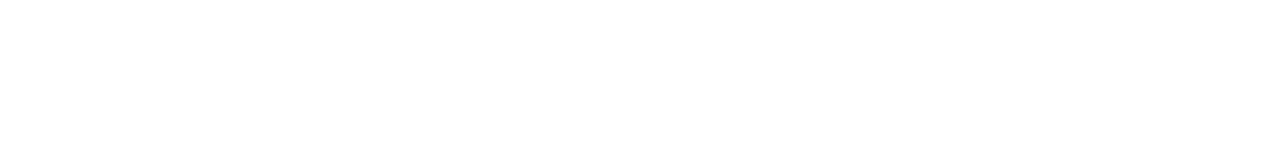
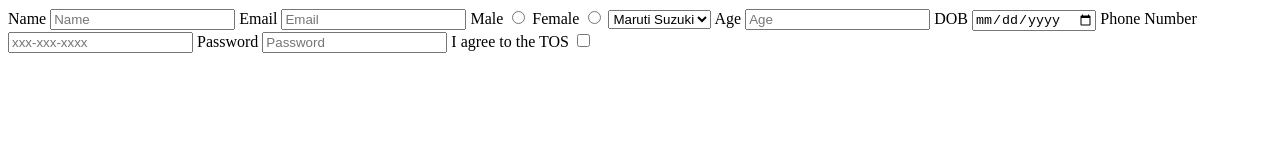
Before and after one commit to acciojob/signup-form-car-Dipto07, a website: page main.html in a window 1280 px wide. Drawn offline with Linux system fonts and the light colour scheme.

Commit message:
created a submission

```diff
--- a/main.html
+++ b/main.html
@@ -7,7 +7,41 @@
 </head>
 
 <body>
-	<!-- the entire body must be written by student -->
+	<form method="post">
+	<label for="name">Name</label>
+	<input type="text" id="name" placeholder="Name" required>
+
+	<label for="email">Email</label>
+	<input type="email" id="email" placeholder="Email" required>
+
+	<label for="gender_m">Male</label>
+	<input type="radio" id="gender_m" name="gender" required>
+
+	<label for="gender_f">Female</label>
+	<input type="radio" id="gender_f" name="gender" required>
+	<select type="select" id="cars" placeholder="--Please choose an option--" required>
+		<option>Maruti Suzuki</option>
+		<option>Hyundai</option>
+		<option>Renault</option>
+	</select>
+
+	<label for="age">Age</label>
+	<input type="number" id="age" placeholder="Age" required>
+
+	<label for="dob">DOB</label>
+	<input type="date" id="dob" required>
+
+	<label for="tel">Phone Number</label>
+	<input type="tel" id="tel" placeholder="xxx-xxx-xxxx">
+
+	<label for="password">Password</label>
+	<input type="password" id="password" placeholder="Password" required>
+
+	<label for="tos">I agree to the TOS</label>
+	<input type="checkbox" id="tos" required>
+
+	</form>
+	<!-- the entire body must be written
     <script type="text/javascript" src="./script.js">
 </script>
 
```
